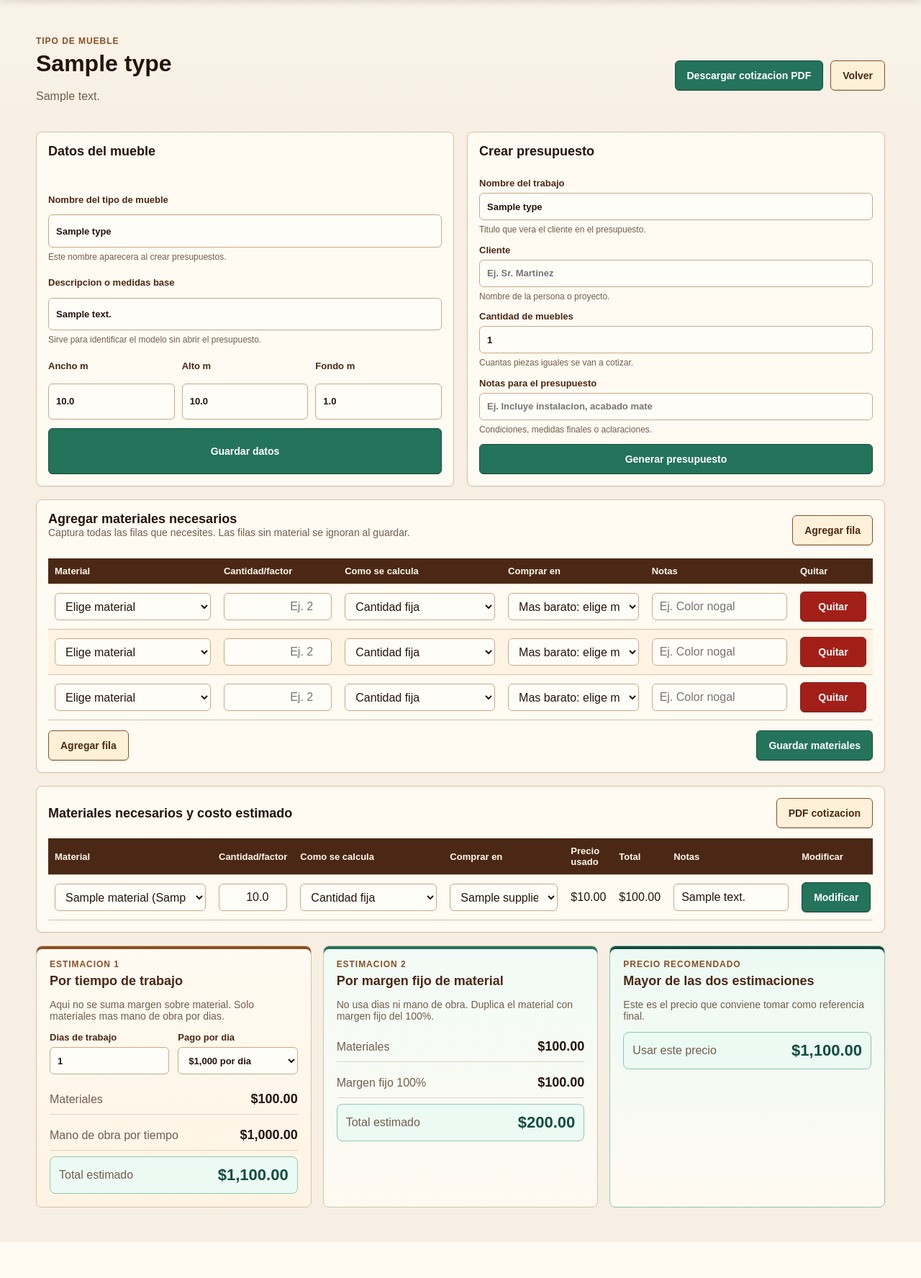
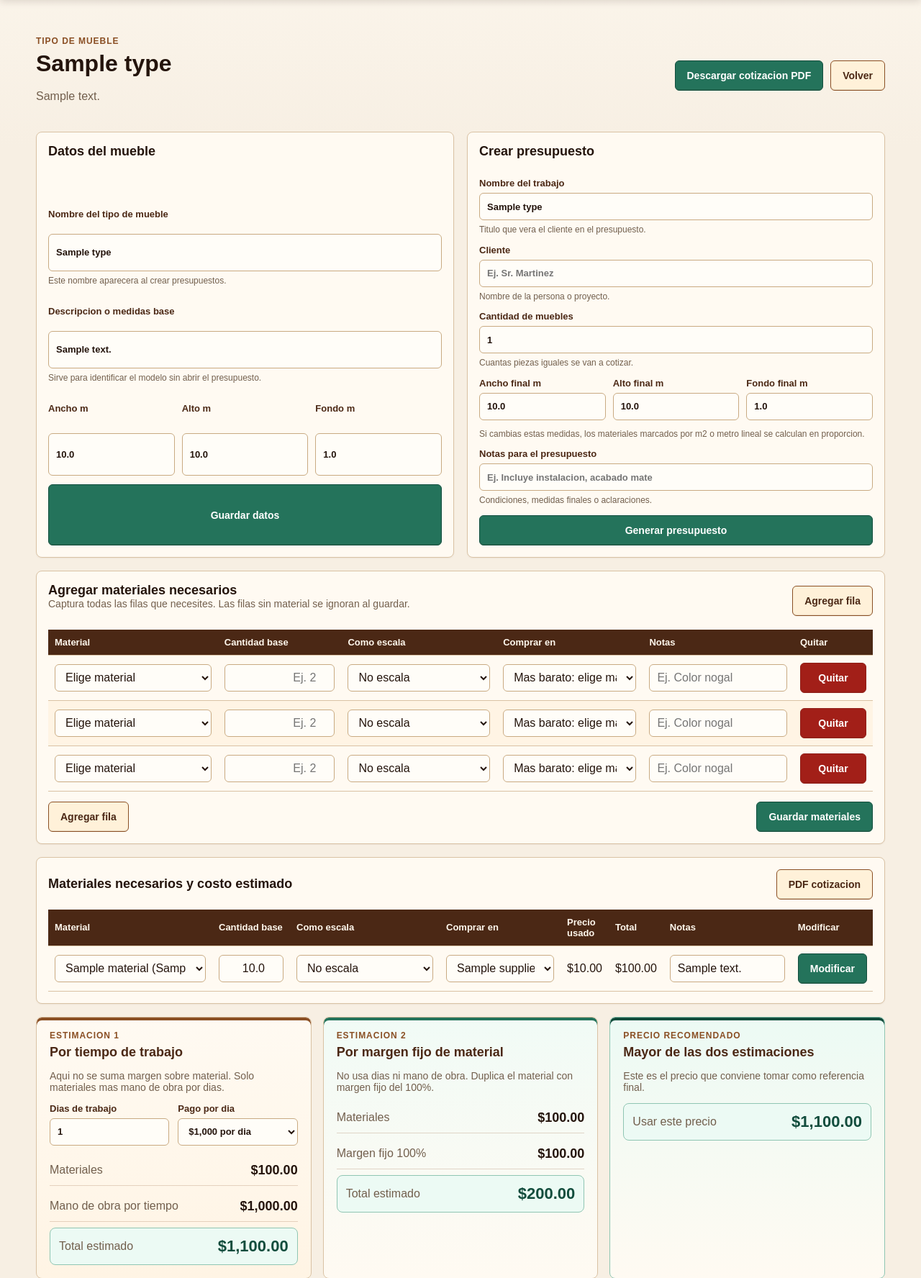
Before and after one commit to SamuelOrdaz-CIMAT/carpinteria, a Flask app: page /furniture/1 in a window 1280 px wide. Shown: the part 55-1831 px from the top of the page at 72% size. Before the commit the page ends 1781 px from the top, so only its background shows below. Run offline with Flask 3, Linux system fonts and the light colour scheme; tables that the repository leaves empty hold one stand-in row (values such as "Sample post").

Commit message:
Scale budgets by furniture measurements

```diff
--- a/carpinteria/database.py
+++ b/carpinteria/database.py
@@ -69,6 +69,9 @@ CREATE TABLE IF NOT EXISTS budgets (
     customer TEXT DEFAULT '',
     furniture_type_id INTEGER,
     furniture_qty REAL NOT NULL DEFAULT 1,
+    width_m REAL NOT NULL DEFAULT 0,
+    height_m REAL NOT NULL DEFAULT 0,
+    depth_m REAL NOT NULL DEFAULT 0,
     labor_cost REAL NOT NULL DEFAULT 0,
     margin_pct REAL NOT NULL DEFAULT 30,
     notes TEXT DEFAULT '',
@@ -120,6 +123,9 @@ def initialize() -> None:
         ensure_column(conn, "furniture_types", "height_m", "REAL NOT NULL DEFAULT 0")
         ensure_column(conn, "furniture_types", "depth_m", "REAL NOT NULL DEFAULT 0")
         ensure_column(conn, "furniture_items", "calc_method", "TEXT NOT NULL DEFAULT 'fixed'")
+        ensure_column(conn, "budgets", "width_m", "REAL NOT NULL DEFAULT 0")
+        ensure_column(conn, "budgets", "height_m", "REAL NOT NULL DEFAULT 0")
+        ensure_column(conn, "budgets", "depth_m", "REAL NOT NULL DEFAULT 0")
         for key, value in DEFAULT_SETTINGS.items():
             conn.execute("INSERT OR IGNORE INTO settings (key, value) VALUES (?, ?)", (key, value))
         material_count = conn.execute("SELECT COUNT(*) FROM materials").fetchone()[0]
--- a/carpinteria/routes/furniture.py
+++ b/carpinteria/routes/furniture.py
@@ -259,12 +259,18 @@ def register(app):
             if not furniture_row:
                 abort(404)
             qty = float(request.form.get("furniture_qty") or 1)
+            width_m = float(request.form.get("width_m") or furniture_row["width_m"] or 0)
+            height_m = float(request.form.get("height_m") or furniture_row["height_m"] or 0)
+            depth_m = float(request.form.get("depth_m") or furniture_row["depth_m"] or 0)
             budget_id = create_budget_from_furniture(
                 conn,
                 furniture_id,
                 request.form.get("title", "").strip(),
                 request.form.get("customer", "").strip(),
                 qty,
+                width_m,
+                height_m,
+                depth_m,
                 0,
                 100,
                 request.form.get("notes", "").strip(),
--- a/carpinteria/services/budgets.py
+++ b/carpinteria/services/budgets.py
@@ -23,17 +23,26 @@ def furniture_measurements(furniture) -> dict:
     }
 
 
+def measurement_value(furniture, method: str) -> float:
+    return furniture_measurements(furniture).get(method, 1)
+
+
 def calculated_quantity(item, furniture, furniture_qty: float) -> float:
     method = item["calc_method"] if "calc_method" in item.keys() else "fixed"
-    base = furniture_measurements(furniture).get(method, 1)
-    return furniture_qty * item["quantity"] * base
+    if method == "fixed":
+        scale = 1
+    else:
+        base_measure = measurement_value(item, method)
+        target_measure = measurement_value(furniture, method)
+        scale = target_measure / base_measure if base_measure > 0 else 1
+    return furniture_qty * item["quantity"] * scale
 
 
-def estimate_furniture(conn: sqlite3.Connection, items, furniture_qty: float) -> list[dict]:
+def estimate_furniture(conn: sqlite3.Connection, items, furniture_qty: float, dimensions=None) -> list[dict]:
     lines = []
     for item in items:
         unit_price, supplier_name = best_price(conn, item["material_id"], item["preferred_supplier_id"])
-        line_qty = calculated_quantity(item, item, furniture_qty)
+        line_qty = calculated_quantity(item, dimensions or item, furniture_qty)
         lines.append(
             {
                 "material_name": item["material_name"],
@@ -113,7 +122,8 @@ def replace_budget_lines(conn: sqlite3.Connection, budget_id: int, furniture_id:
         """,
         (furniture_id,),
     ).fetchall()
-    for line in estimate_furniture(conn, items, qty):
+    budget = conn.execute("SELECT width_m, height_m, depth_m FROM budgets WHERE id = ?", (budget_id,)).fetchone()
+    for line in estimate_furniture(conn, items, qty, budget):
         conn.execute(
             """
             INSERT INTO budget_lines
@@ -139,6 +149,9 @@ def create_budget_from_furniture(
     title: str,
     customer: str,
     qty: float,
+    width_m: float,
+    height_m: float,
+    depth_m: float,
     labor: float,
     margin: float,
     notes: str,
@@ -149,14 +162,17 @@ def create_budget_from_furniture(
     cur = conn.execute(
         """
         INSERT INTO budgets
-        (title, customer, furniture_type_id, furniture_qty, labor_cost, margin_pct, notes, created_at)
-        VALUES (?, ?, ?, ?, ?, ?, ?, ?)
+        (title, customer, furniture_type_id, furniture_qty, width_m, height_m, depth_m, labor_cost, margin_pct, notes, created_at)
+        VALUES (?, ?, ?, ?, ?, ?, ?, ?, ?, ?, ?)
         """,
         (
             title or furniture_row["name"],
             customer,
             furniture_id,
             qty,
+            width_m,
+            height_m,
+            depth_m,
             labor,
             margin,
             notes,
--- a/static/styles.css
+++ b/static/styles.css
@@ -367,6 +367,10 @@ label {
   display: grid;
   grid-template-columns: repeat(3, minmax(90px, 1fr));
   gap: 10px;
+}
+
+.form-wide {
+  grid-column: 1 / -1;
 }
 
 .settings-divider {
--- a/templates/furniture_detail.html
+++ b/templates/furniture_detail.html
@@ -51,6 +51,18 @@
       <input name="furniture_qty" type="number" step="0.01" min="0" value="1" placeholder="Ej. 1">
       <span class="field-help">Cuantas piezas iguales se van a cotizar.</span>
     </label>
+    <div class="measure-grid">
+      <label>Ancho final m
+        <input name="width_m" type="number" step="0.001" min="0" value="{{ furniture.width_m }}" placeholder="Ej. 1.20">
+      </label>
+      <label>Alto final m
+        <input name="height_m" type="number" step="0.001" min="0" value="{{ furniture.height_m }}" placeholder="Ej. 2.10">
+      </label>
+      <label>Fondo final m
+        <input name="depth_m" type="number" step="0.001" min="0" value="{{ furniture.depth_m }}" placeholder="Ej. 0.60">
+      </label>
+    </div>
+    <span class="field-help">Si cambias estas medidas, los materiales marcados por m2 o metro lineal se calculan en proporcion.</span>
     <label>Notas para el presupuesto
       <input name="notes" placeholder="Ej. Incluye instalacion, acabado mate">
       <span class="field-help">Condiciones, medidas finales o aclaraciones.</span>
@@ -70,7 +82,7 @@
   <form method="post">
     <div class="table-scroll">
       <table class="bulk-material-table">
-        <thead><tr><th>Material</th><th>Cantidad/factor</th><th>Como se calcula</th><th>Comprar en</th><th>Notas</th><th>Quitar</th></tr></thead>
+        <thead><tr><th>Material</th><th>Cantidad base</th><th>Como escala</th><th>Comprar en</th><th>Notas</th><th>Quitar</th></tr></thead>
         <tbody id="bulk-material-rows">
           {% for _ in range(3) %}
           <tr>
@@ -82,16 +94,16 @@
                 {% endfor %}
               </select>
             </td>
-            <td><input class="table-input number-input" name="quantity" type="number" step="0.001" min="0" placeholder="Ej. 2" aria-label="Cantidad o factor"></td>
+            <td><input class="table-input number-input" name="quantity" type="number" step="0.001" min="0" placeholder="Ej. 2" aria-label="Cantidad base"></td>
             <td>
               <select class="table-input calc-select" name="calc_method" aria-label="Como se calcula">
-                <option value="fixed">Cantidad fija</option>
-                <option value="area_front">m2 frente: ancho x alto</option>
-                <option value="area_side">m2 lateral: fondo x alto</option>
-                <option value="area_top">m2 cubierta: ancho x fondo</option>
-                <option value="linear_width">Metro lineal: ancho</option>
-                <option value="linear_height">Metro lineal: alto</option>
-                <option value="linear_depth">Metro lineal: fondo</option>
+                <option value="fixed">No escala</option>
+                <option value="area_front">Proporcional al frente</option>
+                <option value="area_side">Proporcional al lateral</option>
+                <option value="area_top">Proporcional a cubierta</option>
+                <option value="linear_width">Proporcional al ancho</option>
+                <option value="linear_height">Proporcional al alto</option>
+                <option value="linear_depth">Proporcional al fondo</option>
               </select>
             </td>
             <td>
@@ -122,16 +134,16 @@
           {% endfor %}
         </select>
       </td>
-      <td><input class="table-input number-input" name="quantity" type="number" step="0.001" min="0" placeholder="Ej. 2" aria-label="Cantidad o factor"></td>
+      <td><input class="table-input number-input" name="quantity" type="number" step="0.001" min="0" placeholder="Ej. 2" aria-label="Cantidad base"></td>
       <td>
         <select class="table-input calc-select" name="calc_method" aria-label="Como se calcula">
-          <option value="fixed">Cantidad fija</option>
-          <option value="area_front">m2 frente: ancho x alto</option>
-          <option value="area_side">m2 lateral: fondo x alto</option>
-          <option value="area_top">m2 cubierta: ancho x fondo</option>
-          <option value="linear_width">Metro lineal: ancho</option>
-          <option value="linear_height">Metro lineal: alto</option>
-          <option value="linear_depth">Metro lineal: fondo</option>
+          <option value="fixed">No escala</option>
+          <option value="area_front">Proporcional al frente</option>
+          <option value="area_side">Proporcional al lateral</option>
+          <option value="area_top">Proporcional a cubierta</option>
+          <option value="linear_width">Proporcional al ancho</option>
+          <option value="linear_height">Proporcional al alto</option>
+          <option value="linear_depth">Proporcional al fondo</option>
         </select>
       </td>
       <td>
@@ -153,7 +165,7 @@
   </div>
   <div class="table-scroll">
     <table>
-      <thead><tr><th>Material</th><th>Cantidad/factor</th><th>Como se calcula</th><th>Comprar en</th><th>Precio usado</th><th>Total</th><th>Notas</th><th>Modificar</th><th>Quitar</th></tr></thead>
+      <thead><tr><th>Material</th><th>Cantidad base</th><th>Como escala</th><th>Comprar en</th><th>Precio usado</th><th>Total</th><th>Notas</th><th>Modificar</th><th>Quitar</th></tr></thead>
       <tbody>
         {% for item in items %}
         {% set estimate = estimate_lines[loop.index0] %}
@@ -167,17 +179,17 @@
               </select>
             </td>
             <td>
-              <input class="table-input number-input" name="quantity" type="number" step="0.001" min="0" value="{{ item.quantity }}" aria-label="Cantidad o factor">
+              <input class="table-input number-input" name="quantity" type="number" step="0.001" min="0" value="{{ item.quantity }}" aria-label="Cantidad base">
             </td>
             <td>
               <select class="table-input calc-select" name="calc_method" aria-label="Como se calcula">
-                <option value="fixed" {% if item.calc_method == "fixed" %}selected{% endif %}>Cantidad fija</option>
-                <option value="area_front" {% if item.calc_method == "area_front" %}selected{% endif %}>m2 frente: ancho x alto</option>
-                <option value="area_side" {% if item.calc_method == "area_side" %}selected{% endif %}>m2 lateral: fondo x alto</option>
-                <option value="area_top" {% if item.calc_method == "area_top" %}selected{% endif %}>m2 cubierta: ancho x fondo</option>
-                <option value="linear_width" {% if item.calc_method == "linear_width" %}selected{% endif %}>Metro lineal: ancho</option>
-                <option value="linear_height" {% if item.calc_method == "linear_height" %}selected{% endif %}>Metro lineal: alto</option>
-                <option value="linear_depth" {% if item.calc_method == "linear_depth" %}selected{% endif %}>Metro lineal: fondo</option>
+                <option value="fixed" {% if item.calc_method == "fixed" %}selected{% endif %}>No escala</option>
+                <option value="area_front" {% if item.calc_method == "area_front" %}selected{% endif %}>Proporcional al frente</option>
+                <option value="area_side" {% if item.calc_method == "area_side" %}selected{% endif %}>Proporcional al lateral</option>
+                <option value="area_top" {% if item.calc_method == "area_top" %}selected{% endif %}>Proporcional a cubierta</option>
+                <option value="linear_width" {% if item.calc_method == "linear_width" %}selected{% endif %}>Proporcional al ancho</option>
+                <option value="linear_height" {% if item.calc_method == "linear_height" %}selected{% endif %}>Proporcional al alto</option>
+                <option value="linear_depth" {% if item.calc_method == "linear_depth" %}selected{% endif %}>Proporcional al fondo</option>
               </select>
             </td>
             <td>
```
Also changed, not shown: carpinteria/routes/budgets.py (+19 -1 lines), templates/budget_detail.html (+12 -1 lines), templates/budgets.html (+12 -0 lines).
